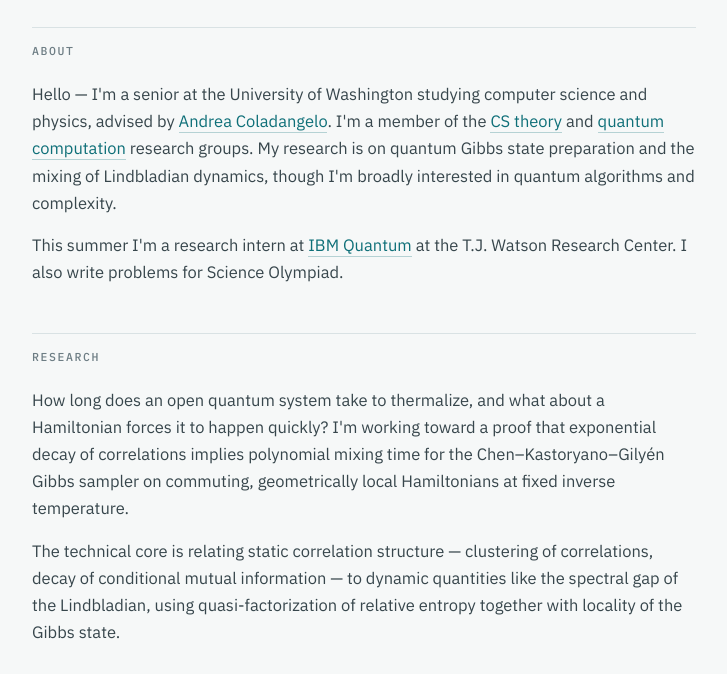
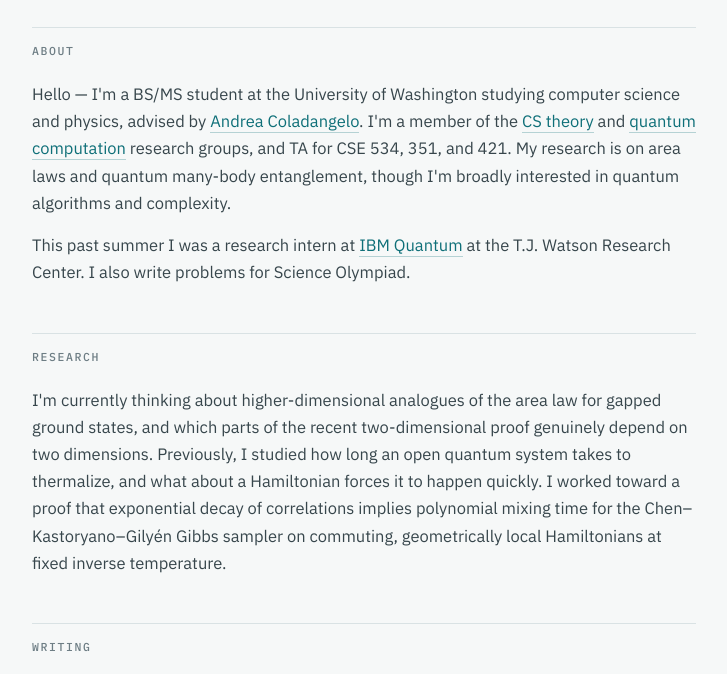
Before and after one commit to samibadalkhan/samibadalkhan.github.io, a plain HTML site: page index.html in a window 1280 px wide. Shown: the part 237-911 px from the top of the page, without its empty margins (276-1003 px from the left). Drawn offline with nearby package versions, Linux system fonts and the light colour scheme.

Commit message:
Shift focus to area laws; update About, Teaching, footer

```diff
--- a/index.html
+++ b/index.html
@@ -4,7 +4,7 @@
 <meta charset="UTF-8">
 <meta name="viewport" content="width=device-width, initial-scale=1">
 <title>Sami Badal Khan</title>
-<meta name="description" content="Sami Badal Khan — computer science and physics at the University of Washington. Quantum Gibbs state preparation and mixing times of Lindbladian dynamics.">
+<meta name="description" content="Sami Badal Khan — computer science and physics at the University of Washington. Area laws and quantum many-body entanglement.">
 <link rel="preconnect" href="https://fonts.googleapis.com">
 <link rel="preconnect" href="https://fonts.gstatic.com" crossorigin>
 <link href="https://fonts.googleapis.com/css2?family=IBM+Plex+Mono:wght@400;500&family=IBM+Plex+Sans:wght@400;500&family=Spectral:wght@400;500;600&display=swap" rel="stylesheet">
@@ -120,15 +120,13 @@
 
   <section>
     <h2>About</h2>
-    <p>Hello — I'm a senior at the University of Washington studying computer science and physics, advised by <a href="https://www.andreacoladangelo.com/">Andrea Coladangelo</a>. I'm a member of the <a href="https://theory.cs.washington.edu/">CS theory</a> and <a href="https://quantum.cs.washington.edu/">quantum computation</a> research groups. My research is on quantum Gibbs state preparation and the mixing of Lindbladian dynamics, though I'm broadly interested in quantum algorithms and complexity.</p>
-    <p>This summer I'm a research intern at <a href="https://www.ibm.com/quantum">IBM Quantum</a> at the T.J. Watson Research Center. I also write problems for Science Olympiad.</p>
+    <p>Hello — I'm a BS/MS student at the University of Washington studying computer science and physics, advised by <a href="https://www.andreacoladangelo.com/">Andrea Coladangelo</a>. I'm a member of the <a href="https://theory.cs.washington.edu/">CS theory</a> and <a href="https://quantum.cs.washington.edu/">quantum computation</a> research groups, and TA for CSE 534, 351, and 421. My research is on area laws and quantum many-body entanglement, though I'm broadly interested in quantum algorithms and complexity.</p>
+    <p>This past summer I was a research intern at <a href="https://www.ibm.com/quantum">IBM Quantum</a> at the T.J. Watson Research Center. I also write problems for Science Olympiad.</p>
   </section>
 
   <section>
     <h2>Research</h2>
-    <p>How long does an open quantum system take to thermalize, and what about a Hamiltonian forces it to happen quickly? I'm working toward a proof that exponential decay of correlations implies polynomial mixing time for the Chen–Kastoryano–Gilyén Gibbs sampler on commuting, geometrically local Hamiltonians at fixed inverse temperature.</p>
-    <p>The technical core is relating static correlation structure — clustering of correlations, decay of conditional mutual information — to dynamic quantities like the spectral gap of the Lindbladian, using quasi-factorization of relative entropy together with locality of the Gibbs state.</p>
-
+    <p>I'm currently thinking about higher-dimensional analogues of the area law for gapped ground states, and which parts of the recent two-dimensional proof genuinely depend on two dimensions. Previously, I studied how long an open quantum system takes to thermalize, and what about a Hamiltonian forces it to happen quickly. I worked toward a proof that exponential decay of correlations implies polynomial mixing time for the Chen–Kastoryano–Gilyén Gibbs sampler on commuting, geometrically local Hamiltonians at fixed inverse temperature.</p>
   </section>
 
   <section>
@@ -149,6 +147,7 @@
   <section>
     <h2>Teaching</h2>
     <ul class="courses">
+      <li><span class="num">CSE 421</span>: <span class="name">Introduction to Algorithms</span>. <span class="yr">2026</span></li>
       <li><span class="num">CSE 534</span>: <span class="name">Quantum Information and Computation</span> (graduate). <span class="yr">2025</span></li>
       <li><span class="num">CSE 434</span>: <span class="name">Introduction to Quantum Computing</span>. <span class="yr">2025</span></li>
       <li><span class="num">CSE 351</span>: <span class="name">The Hardware/Software Interface</span>. <span class="yr">2025</span></li>
@@ -169,7 +168,7 @@
     <p class="aside">Email: <a href="mailto:skbk@cs.washington.edu">skbk@cs.washington.edu</a></p>
   </section>
 
-  <footer>last updated july 2026</footer>
+  <footer>Last updated November 2026</footer>
 
 </div>
 
```
